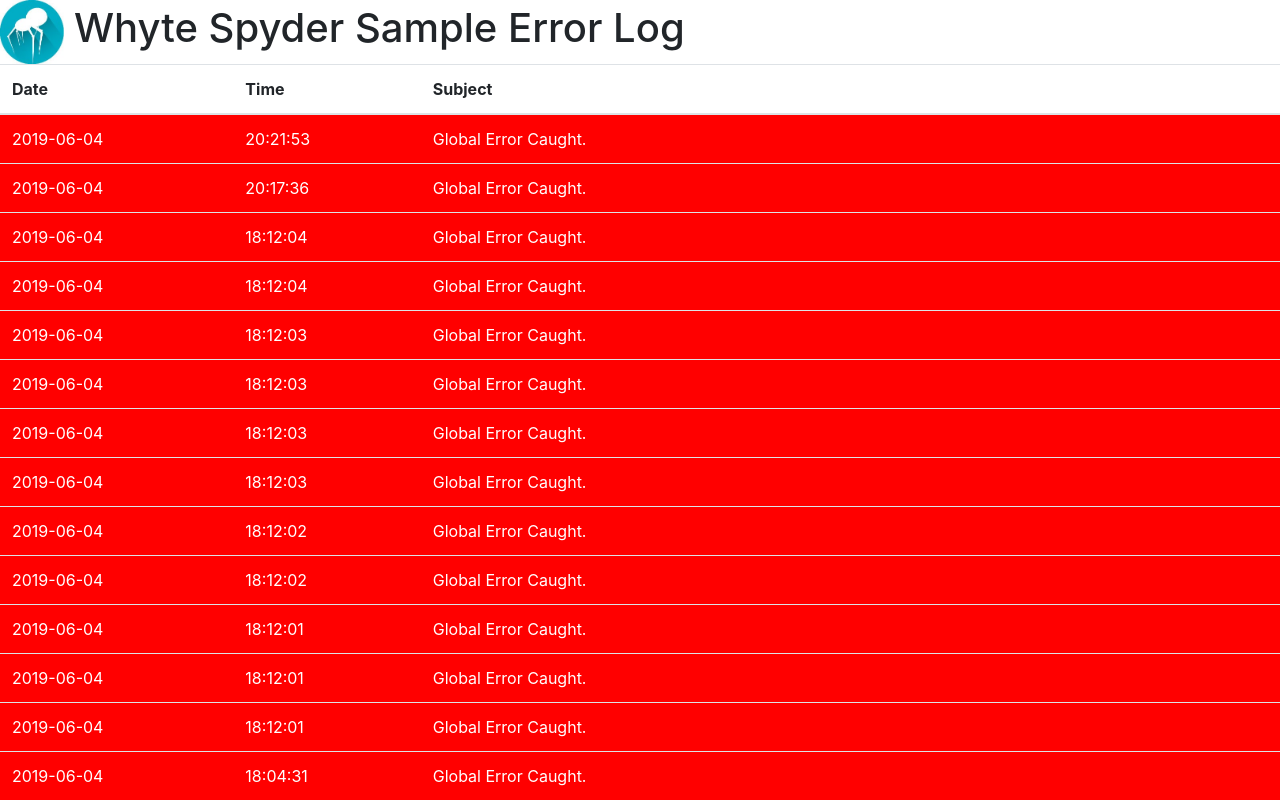
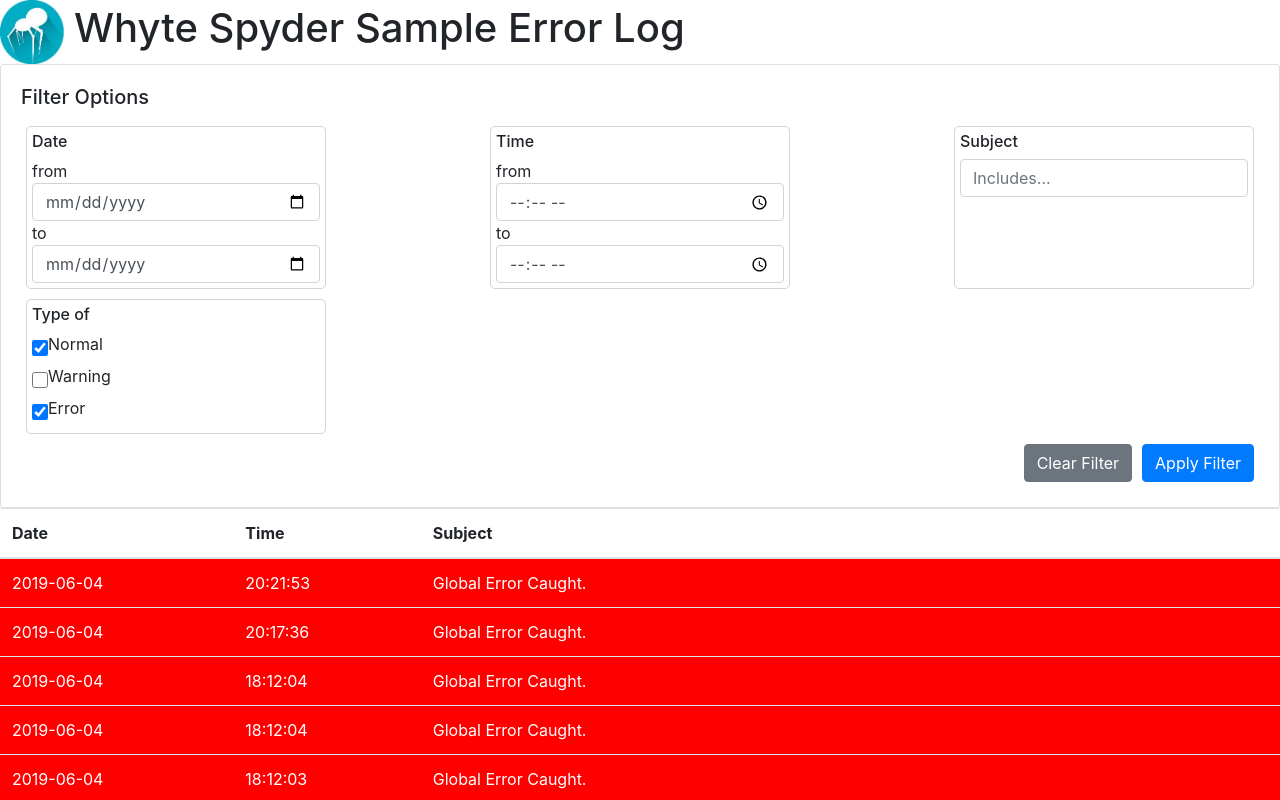
Before and after one commit to blake-buck/whyte-spyder-sample, a React (Create React App) app: page / in a window 1280 px wide. Shown: the top 800 px of the page. Built offline with nearby package versions, Linux system fonts and the light colour scheme.

Commit message:
filter functionality working, but code is ugly

```diff
--- a/package.json
+++ b/package.json
@@ -13,6 +13,7 @@
     "@types/react-dom": "^16.9.5",
     "bootstrap": "^4.4.1",
     "jquery": "^3.4.1",
+    "moment": "^2.24.0",
     "node-sass": "^4.13.1",
     "popper.js": "^1.16.1",
     "react": "^16.13.0",
--- a/src/App.scss
+++ b/src/App.scss
@@ -27,3 +27,33 @@ header{
 .status-3{
     background:red;
 }
+
+.various-filters{
+    display:flex;
+    justify-content: space-between;
+    flex-wrap:wrap;
+
+    .filter-card{
+        min-width: 300px;
+        border:1px solid lightgrey;
+        border-radius:5px;
+        padding:5px;
+        margin:5px;
+    }
+}
+
+.filter-checkbox{
+    display:flex;
+    align-items: center;
+    input{
+        width:16px;
+        height:16px;
+    }
+}
+
+.filter-card-body{
+    button{
+        float:right;
+        margin:5px;
+    }
+}
--- a/src/App.tsx
+++ b/src/App.tsx
@@ -2,6 +2,7 @@ import React, { useState } from 'react';
 import './App.scss';
 import whytespyder from './assets/whytespyder.jpg';
 import logData from './assets/SKUNinja-sample-logs.json';
+import moment from 'moment';
 
 interface LogMessage{
   id:string;
@@ -11,20 +12,53 @@ interface LogMessage{
   type:string;
   subject:string;
   body:string | null;
+  dateCreated:string;
+  timeCreated:string;
 }
 
 function App() {
 
-  // selectedLog is changed whenever a user clicks on a row in the log table
-  // sets the content for the dialog that is opened as a result
-  let selectedLog:LogMessage | null = null;
+  function initializeLogMessages(messages:any){
+    return messages.map((val:any) => ({...val, dateCreated: val.created.split(' ')[0], timeCreated:val.created.split(' ')[1]}))
+  }
 
+  const [logMessages, setLogMessages] = useState<LogMessage[]>(initializeLogMessages(logData))
   const [selected, setSelected] = useState<LogMessage | null>(null);
+  const [filterOptions, setFilterOptions] = useState({
+    date:{
+      from:'',
+      to:''
+    },
+    time:{
+      from:'',
+      to:''
+    },
+    subjectIncludes:'',
+    typeOne:true,
+    typeTwo:false,
+    typeThree:true
+  })
 
-  // changeSelectedLog changes selectedLog to the log a user clicks on in the table
-  function changeSelectedLog(logMessage:LogMessage){
-    selectedLog = logMessage;
+  function applyFilter(){
+    setLogMessages(messages =>
+      initializeLogMessages(logData)
+        .filter((message:LogMessage) =>
+          (filterOptions.date.from === '' || filterOptions.date.to === '' || ( moment(filterOptions.date.from).isSame(message.dateCreated) || moment(filterOptions.date.to).isSame(message.dateCreated) || moment(message.dateCreated).isBetween(filterOptions.date.from, filterOptions.date.to) )) &&
+            (filterOptions.time.from === '' || filterOptions.time.to === '' || ( moment(`2020-3-13 ${filterOptions.time.from}`).isSame(`2020-3-13 ${message.timeCreated}`) || moment(`2020-3-13 ${filterOptions.time.to}`).isSame(`2020-3-13 ${message.timeCreated}`) || moment(`2020-3-13 ${message.timeCreated}`).isBetween(`2020-3-13 ${filterOptions.time.from}`, `2020-3-13 ${filterOptions.time.to}`) )) &&
+          (message.subject.toLowerCase().includes(filterOptions.subjectIncludes.toLowerCase())) &&
+          (
+            (message.type === '1' && filterOptions.typeOne) ||
+            (message.type === '2' && filterOptions.typeTwo) ||
+            (message.type === '3' && filterOptions.typeThree)
+          )
+        )
+    )
   }
+
+  function clearFilter(){
+    setLogMessages(messages => initializeLogMessages(logData))
+  }
+
 
   return (
     <div>
@@ -32,6 +66,55 @@ function App() {
         <img src={whytespyder} alt='Whyte Spyder Logo' />
         <h1>Whyte Spyder Sample Error Log</h1>
       </header>
+
+      <div className='card'>
+        <div className='card-body filter-card-body'>
+
+          <h5 className='card-title'>Filter Options</h5>
+
+          <div className='various-filters'>
+
+            <div className='filter-card'>
+              <h6>Date</h6>
+              <span>from <input onChange={(e) => {e.persist(); setFilterOptions(options => ({...options, date:{...options.date, from:e.target.value}}))}} value={filterOptions.date.from} className='form-control' type='date'/> to <input onChange={(e) => {e.persist(); setFilterOptions(options => ({...options, date:{...options.date, to:e.target.value}}))}} value={filterOptions.date.to} className='form-control' type='date' /> </span>
+            </div>
+
+            <div className='filter-card'>
+              <h6>Time</h6>
+              <span>from <input onChange={(e) => {e.persist(); setFilterOptions(options => ({...options, time:{...options.time, from:e.target.value}}))}} value={filterOptions.time.from} className='form-control' type='time'/> to <input onChange={(e) => {e.persist(); setFilterOptions(options => ({...options, time:{...options.time, to:e.target.value}}))}} value={filterOptions.time.to} className='form-control' type='time' /> </span>
+            </div>
+
+            <div className='filter-card'>
+              <h6>Subject</h6>
+              <input onChange={(e) => {e.persist(); setFilterOptions(options => ({...options, subjectIncludes:e.target.value}))}} value={filterOptions.subjectIncludes} className='form-control' placeholder='Includes...' />
+            </div>
+
+            <div className='filter-card'>
+              <h6>Type of</h6>
+              <span className='filter-checkbox'>
+                <input onChange={(e) => {e.persist(); setFilterOptions(options => ({...options, typeOne:!options.typeOne}))}} checked={filterOptions.typeOne} type='checkbox' />
+                <label>Normal</label>
+              </span>
+
+              <span className='filter-checkbox'>
+                <input onChange={(e) => {e.persist(); setFilterOptions(options => ({...options, typeTwo:!options.typeTwo}))}} checked={filterOptions.typeTwo} type='checkbox' />
+                <label>Warning</label>
+              </span>
+
+              <span className='filter-checkbox'>
+                <input onChange={(e) => {e.persist(); setFilterOptions(options => ({...options, typeThree:!options.typeThree}))}} checked={filterOptions.typeThree} type='checkbox' />
+                <label>Error</label>
+              </span>
+
+            </div>
+
+          </div>
+
+          <button onClick={() => applyFilter()} className='btn btn-primary'>Apply Filter</button>
+          <button onClick={() => clearFilter()} className='btn btn-secondary'>Clear Filter</button>
+
+        </div>
+      </div>
 
       <table className='table'>
         <thead>
@@ -42,10 +125,10 @@ function App() {
           </tr>
         </thead>
         <tbody>
-          {logData.map((logMessage:LogMessage) => (
+          {logMessages.map((logMessage:LogMessage) => (
             <tr key={logMessage.id} className={`status-${logMessage.type}`} data-toggle="modal" data-target="#message-dialog" onClick={() => setSelected(logMessage)}>
-              <td>{logMessage.created.split(' ')[0]}</td>
-              <td>{logMessage.created.split(' ')[1]}</td>
+              <td>{logMessage.dateCreated}</td>
+              <td>{logMessage.timeCreated}</td>
               <td>{logMessage.subject}</td>
             </tr>
           ))}
```
Also changed, not shown: 1 other file (tests, documents, lock files or other folders).
